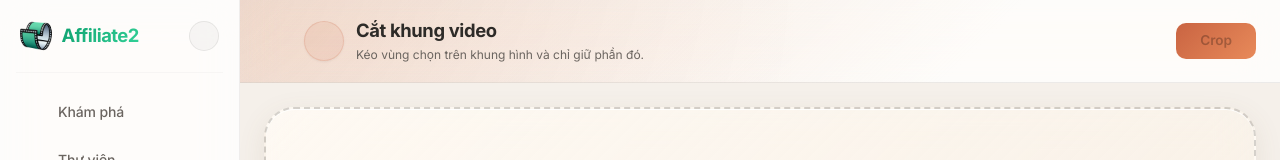
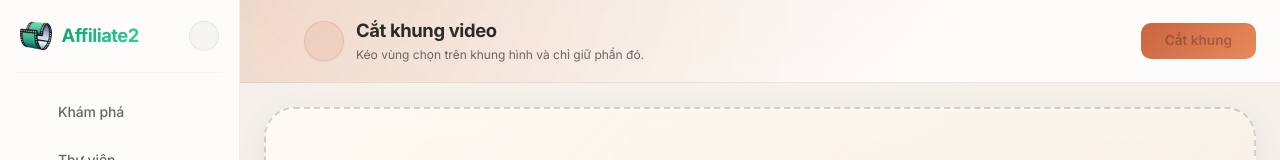
Before and after one commit to shine391-org/Affiliate2, a React (Vite) app in the folder app/frontend/: page /utilities/crop in a window 1280 px wide. Shown: the top 160 px of the page. Built offline with nearby package versions, Linux system fonts and the light colour scheme; no server answers; some icons are missing; a web font is replaced by a local one.

Commit message:
fix(ui): translate shared tool actions and feedback

```diff
--- a/app/frontend/src/pages/tools/Crop.jsx
+++ b/app/frontend/src/pages/tools/Crop.jsx
@@ -172,7 +172,7 @@ export default function ToolCrop() {
       description="Kéo vùng chọn trên khung hình và chỉ giữ phần đó."
       icon={<CropOutlinedIcon fontSize="large" />}
       endpoint="/api/tools/crop"
-      processLabel="Crop"
+      processLabel="Cắt khung"
       downloadLabel="Tải bản đã cắt"
       canSubmit={!!box}
       disabledReason={box ? "" : "Drag a crop box over the frame"}
```
